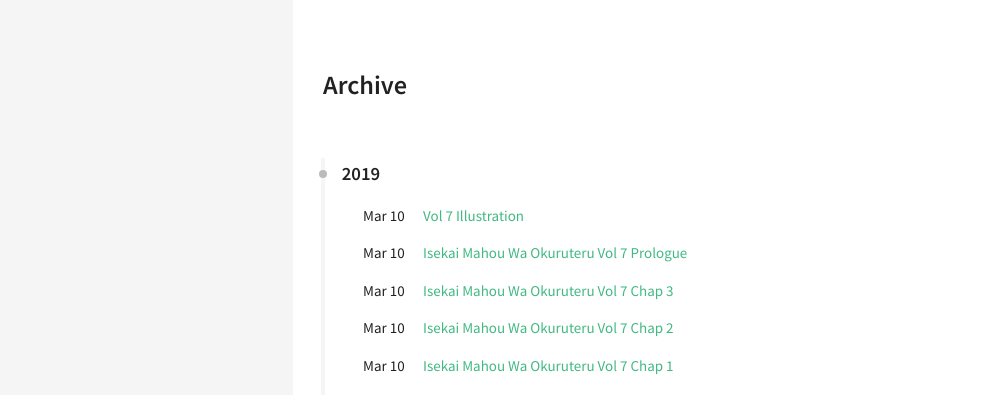
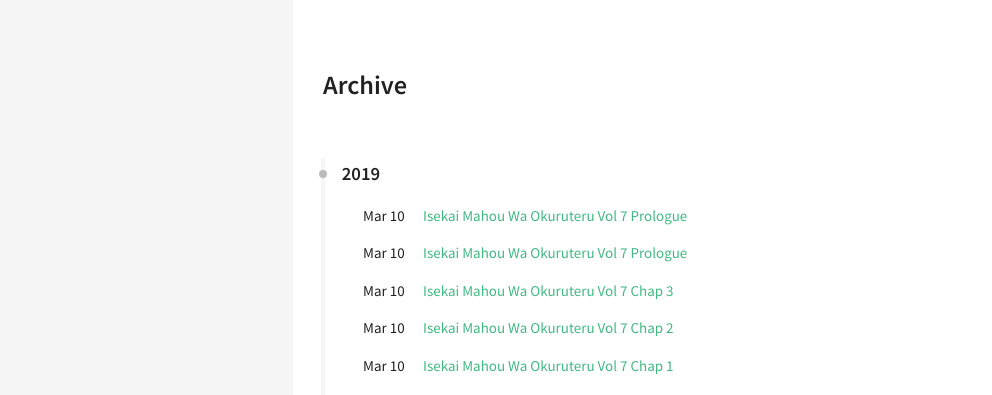
Before and after one commit to EstherZerstorerisch/EstherZerstorerisch.github.io, a Jekyll site: the page built from archive.html, in a window 1280 px wide. Shown: the top 395 px of the page, without its empty margins (27-1019 px from the left). Built offline with Jekyll 4.4.1, drawn with Linux system fonts in a browser that asks for light colours.

Commit message:
Update 2019-03-10-Isekai Mahou Wa Okuruteru Vol 7 illustration.md

```diff
--- a/_posts/2019-03-10-Isekai Mahou Wa Okuruteru Vol 7 illustration.md
+++ b/_posts/2019-03-10-Isekai Mahou Wa Okuruteru Vol 7 illustration.md
@@ -1,35 +1,34 @@
 ---
 layout: post
-title: "Vol 7 Illustration"
+title: "Isekai Mahou Wa Okuruteru Vol 7 Prologue"
 excerpt: ""
 categories: [light novel]
 comments: true
-image:
-  feature: https://raw.githubusercontent.com/EstherZerstorerisch/EstherZerstorerisch.github.io/master/img/FrontMatter1.jpg
+---
+![](https://raw.githubusercontent.com/EstherZerstorerisch/EstherZerstorerisch.github.io/master/img/FrontMatter1.jpg)
 
-  feature: https://raw.githubusercontent.com/EstherZerstorerisch/EstherZerstorerisch.github.io/master/img/FrontMatter2.jpg
+![](https://raw.githubusercontent.com/EstherZerstorerisch/EstherZerstorerisch.github.io/master/img/FrontMatter2.jpg)
 
-  feature: https://raw.githubusercontent.com/EstherZerstorerisch/EstherZerstorerisch.github.io/master/img/FrontMatter3.jpg
+![](https://raw.githubusercontent.com/EstherZerstorerisch/EstherZerstorerisch.github.io/master/img/FrontMatter3.jpg)
 
-  feature: https://raw.githubusercontent.com/EstherZerstorerisch/EstherZerstorerisch.github.io/master/img/FrontMatter4.jpg
+![](https://raw.githubusercontent.com/EstherZerstorerisch/EstherZerstorerisch.github.io/master/img/FrontMatter4.jpg)
 
-  feature: https://raw.githubusercontent.com/EstherZerstorerisch/EstherZerstorerisch.github.io/master/img/Insert1.jpg
+![](https://raw.githubusercontent.com/EstherZerstorerisch/EstherZerstorerisch.github.io/master/img/Insert1.jpg)
 
-  feature: https://raw.githubusercontent.com/EstherZerstorerisch/EstherZerstorerisch.github.io/master/img/Insert2.jpg
+![](https://raw.githubusercontent.com/EstherZerstorerisch/EstherZerstorerisch.github.io/master/img/Insert2.jpg)
 
-  feature: https://raw.githubusercontent.com/EstherZerstorerisch/EstherZerstorerisch.github.io/master/img/Insert3.jpg
+![](https://raw.githubusercontent.com/EstherZerstorerisch/EstherZerstorerisch.github.io/master/img/Insert3.jpg)
 
-  feature: https://raw.githubusercontent.com/EstherZerstorerisch/EstherZerstorerisch.github.io/master/img/Insert4.jpg
+![](https://raw.githubusercontent.com/EstherZerstorerisch/EstherZerstorerisch.github.io/master/img/Insert4.jpg)
 
-  feature: https://raw.githubusercontent.com/EstherZerstorerisch/EstherZerstorerisch.github.io/master/img/Insert5.jpg
+![](https://raw.githubusercontent.com/EstherZerstorerisch/EstherZerstorerisch.github.io/master/img/Insert5.jpg)
 
-  feature: https://raw.githubusercontent.com/EstherZerstorerisch/EstherZerstorerisch.github.io/master/img/Insert6.jpg
+![](https://raw.githubusercontent.com/EstherZerstorerisch/EstherZerstorerisch.github.io/master/img/Insert6.jpg)
 
-  feature: https://raw.githubusercontent.com/EstherZerstorerisch/EstherZerstorerisch.github.io/master/img/Insert7.jpg
+![](https://raw.githubusercontent.com/EstherZerstorerisch/EstherZerstorerisch.github.io/master/img/Insert7.jpg)
 
-  feature: https://raw.githubusercontent.com/EstherZerstorerisch/EstherZerstorerisch.github.io/master/img/Insert8.jpg
+![](https://raw.githubusercontent.com/EstherZerstorerisch/EstherZerstorerisch.github.io/master/img/Insert8.jpg)
 
-  feature: https://raw.githubusercontent.com/EstherZerstorerisch/EstherZerstorerisch.github.io/master/img/Insert9.jpg
+![](https://raw.githubusercontent.com/EstherZerstorerisch/EstherZerstorerisch.github.io/master/img/Insert9.jpg)
 
-  feature: https://raw.githubusercontent.com/EstherZerstorerisch/EstherZerstorerisch.github.io/master/img/Insert10.jpg
----
+![](https://raw.githubusercontent.com/EstherZerstorerisch/EstherZerstorerisch.github.io/master/img/Insert10.jpg)
```
